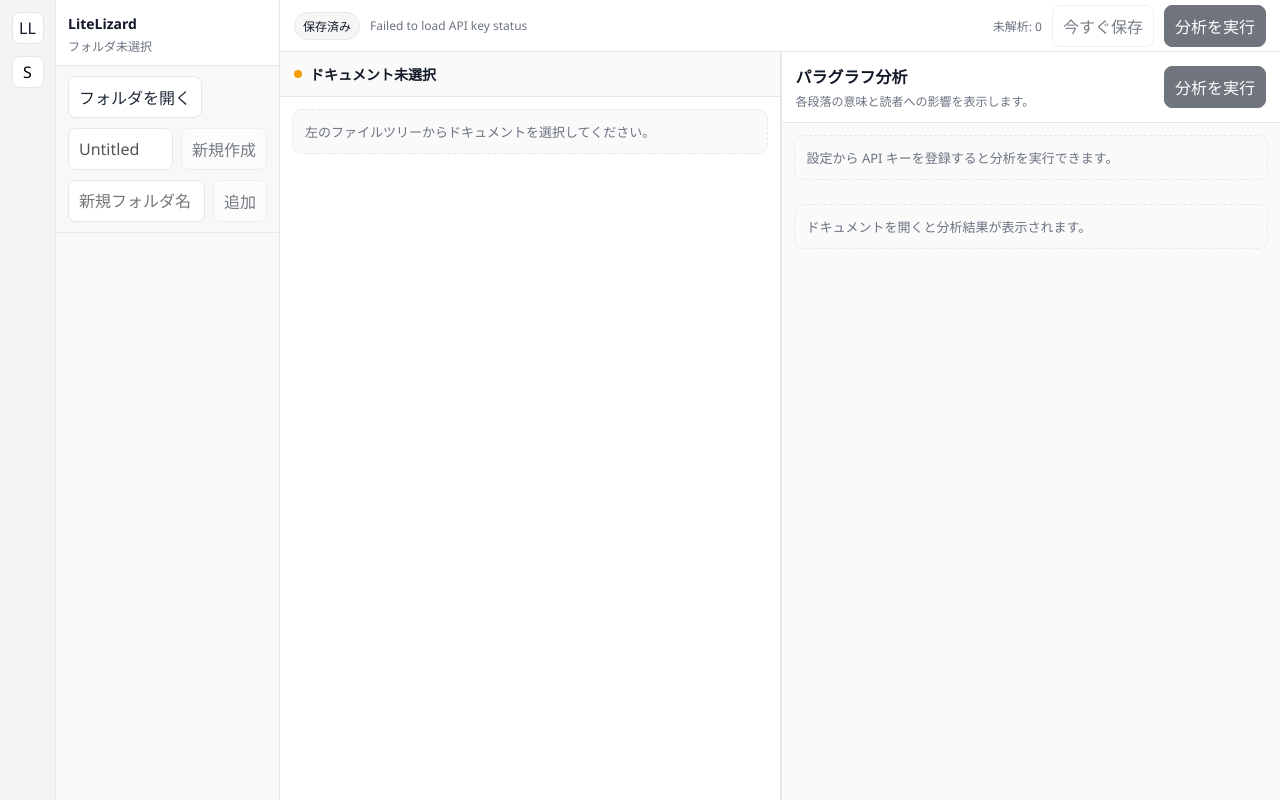
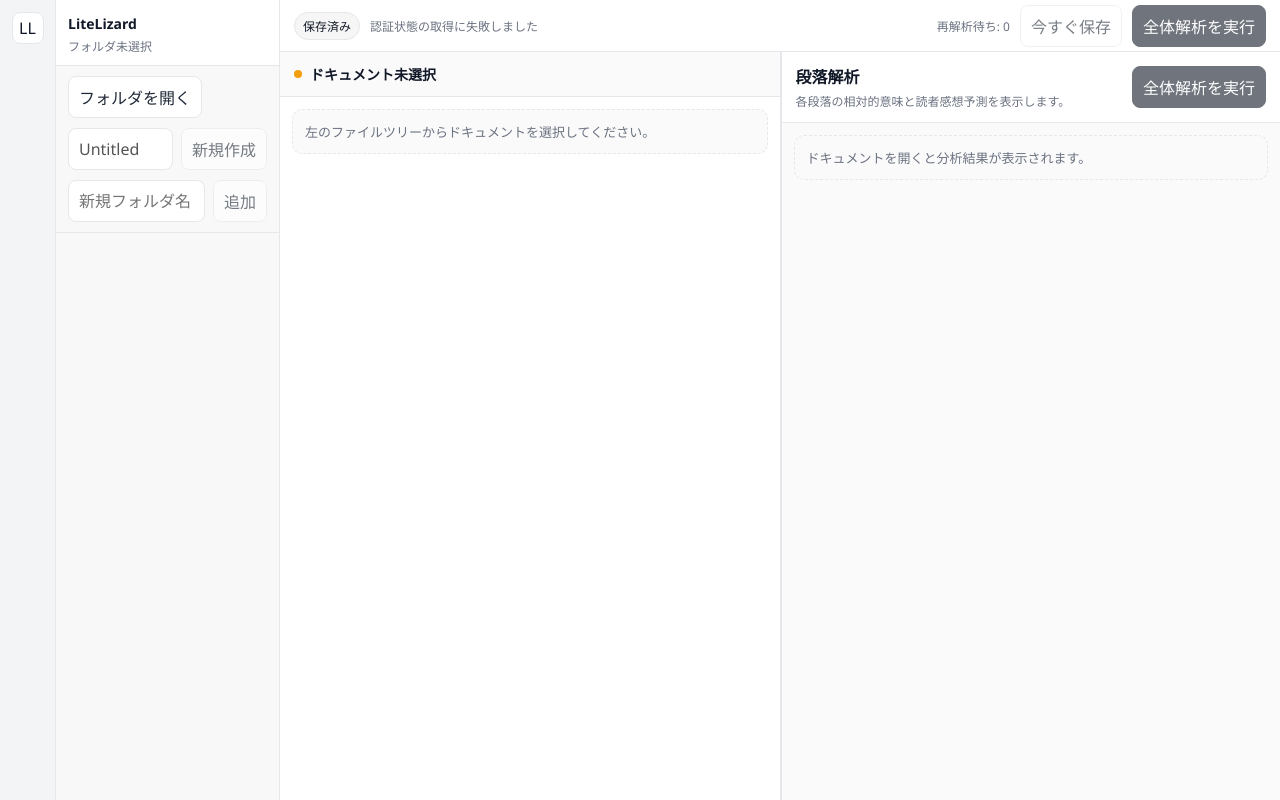
Before and after one commit to motimotinok/liteLizard, a React (Vite) app in the folder apps/desktop/: page / in a window 1280 px wide. Built offline with nearby package versions, Linux system fonts and the light colour scheme.

Commit message:
Update UI text to match spec

```diff
--- a/apps/desktop/src/renderer/App.tsx
+++ b/apps/desktop/src/renderer/App.tsx
@@ -2,7 +2,6 @@ import React, { useEffect, useMemo, useState } from 'react';
 import { ExplorerPane } from './components/ExplorerPane.js';
 import { EditorPane } from './components/EditorPane.js';
 import { AnalysisPane } from './components/AnalysisPane.js';
-import { SettingsDialog } from './components/SettingsDialog.js';
 import { useAppStore } from './store/useAppStore.js';
 
 function useIsNarrowLayout(breakpoint = 1100) {
@@ -29,7 +28,6 @@ export function App() {
     currentFilePath,
     document: currentDocument,
     dirty,
-    apiKeyConfigured,
     statusMessage,
     openFolder,
     createFolder,
@@ -39,12 +37,8 @@ export function App() {
     runAnalysis,
     saveNow,
     bootstrapApiKeyStatus,
-    saveApiKey,
-    clearApiKey,
   } = useAppStore();
 
-  const [settingsOpen, setSettingsOpen] = useState(false);
-  const [apiKeyInput, setApiKeyInput] = useState('');
   const [activeParagraphId, setActiveParagraphId] = useState<string | null>(null);
   const [splitPercent, setSplitPercent] = useState(50);
   const [resizing, setResizing] = useState(false);
@@ -147,7 +141,6 @@ export function App() {
         onCreateFolder={(name) => void createFolder(name)}
         onCreateDocument={(title) => void createDocument(title)}
         onSelectFile={(path) => void loadDocument(path)}
-        onSettingsClick={() => setSettingsOpen(true)}
       />
 
       <main className="workspace-main">
@@ -157,7 +150,7 @@ export function App() {
             <span className="toolbar-text">{statusMessage}</span>
           </div>
           <div className="workspace-toolbar-right">
-            <span className="toolbar-meta">未解析: {staleCount}</span>
+            <span className="toolbar-meta">再解析待ち: {staleCount}</span>
             <button className="action-button" onClick={() => void saveNow()} disabled={!currentDocument}>
               今すぐ保存
             </button>
@@ -166,7 +159,7 @@ export function App() {
               onClick={() => void runAnalysis()}
               disabled={!currentDocument}
             >
-              分析を実行
+              全体解析を実行
             </button>
           </div>
         </div>
@@ -194,22 +187,11 @@ export function App() {
                 document={currentDocument}
                 activeParagraphId={activeParagraphId}
                 onRunAnalysis={() => void runAnalysis()}
-                apiKeyConfigured={apiKeyConfigured}
               />
             </div>
           </div>
         </div>
       </main>
-
-      <SettingsDialog
-        isOpen={settingsOpen}
-        apiKeyConfigured={apiKeyConfigured}
-        apiKeyInput={apiKeyInput}
-        onApiKeyInputChange={setApiKeyInput}
-        onSaveApiKey={() => void saveApiKey(apiKeyInput)}
-        onClearApiKey={() => void clearApiKey()}
-        onClose={() => setSettingsOpen(false)}
-      />
     </div>
   );
 }
--- a/apps/desktop/src/renderer/components/AnalysisPane.tsx
+++ b/apps/desktop/src/renderer/components/AnalysisPane.tsx
@@ -4,7 +4,6 @@ import type { LizardStatus, LiteLizardDocument } from '@litelizard/shared';
 interface Props {
   document: LiteLizardDocument | null;
   activeParagraphId: string | null;
-  apiKeyConfigured: boolean;
   onRunAnalysis: () => void;
 }
 
@@ -43,32 +42,26 @@ function statusLabel(status: LizardStatus) {
     return '解析中';
   }
   if (status === 'complete') {
-    return '解析済み';
+    return '最新';
   }
   if (status === 'failed') {
     return '失敗';
   }
-  return '未解析';
+  return '再解析待ち';
 }
 
-export function AnalysisPane({ document, activeParagraphId, apiKeyConfigured, onRunAnalysis }: Props) {
+export function AnalysisPane({ document, activeParagraphId, onRunAnalysis }: Props) {
   return (
     <section className="analysis-shell">
       <div className="analysis-sticky-header">
         <div>
-          <h2 className="analysis-title">パラグラフ分析</h2>
-          <p className="analysis-subtitle">各段落の意味と読者への影響を表示します。</p>
+          <h2 className="analysis-title">段落解析</h2>
+          <p className="analysis-subtitle">各段落の相対的意味と読者感想予測を表示します。</p>
         </div>
-        <button
-          className="action-button action-button-primary"
-          onClick={onRunAnalysis}
-          disabled={!document || !apiKeyConfigured}
-        >
-          分析を実行
+        <button className="action-button action-button-primary" onClick={onRunAnalysis} disabled={!document}>
+          全体解析を実行
         </button>
       </div>
-
-      {!apiKeyConfigured ? <div className="analysis-info">設定から API キーを登録すると分析を実行できます。</div> : null}
 
       {!document ? (
         <div className="analysis-empty">ドキュメントを開くと分析結果が表示されます。</div>
@@ -82,10 +75,6 @@ export function AnalysisPane({ document, activeParagraphId, apiKeyConfigured, on
               paragraph.lizard.emotion && paragraph.lizard.emotion.length > 0
                 ? `読者には「${paragraph.lizard.emotion.join(' / ')}」の印象として伝わる可能性があります。`
                 : '読者への影響はまだ推定されていません。';
-            const suggestions =
-              paragraph.lizard.theme && paragraph.lizard.theme.length > 0
-                ? paragraph.lizard.theme.map((theme) => `「${theme}」を軸に具体例を補強すると伝わりやすくなります。`)
-                : ['提案を作成するには分析結果が必要です。'];
 
             return (
               <article key={paragraph.id} className={active ? 'analysis-card active' : 'analysis-card'}>
@@ -98,22 +87,13 @@ export function AnalysisPane({ document, activeParagraphId, apiKeyConfigured, on
                 </div>
 
                 <div className="analysis-section">
-                  <div className="analysis-section-title">意味</div>
+                  <div className="analysis-section-title">相対的意味</div>
                   <p className="analysis-section-body">{meaning}</p>
                 </div>
 
                 <div className="analysis-section">
-                  <div className="analysis-section-title">読者への影響</div>
+                  <div className="analysis-section-title">読者感想予測</div>
                   <p className="analysis-section-body">{readerImpact}</p>
-                </div>
-
-                <div className="analysis-section">
-                  <div className="analysis-section-title">提案</div>
-                  <ul className="analysis-suggestion-list">
-                    {suggestions.map((suggestion, suggestionIndex) => (
-                      <li key={`${paragraph.id}-${suggestionIndex}`}>{suggestion}</li>
-                    ))}
-                  </ul>
                 </div>
 
                 {paragraph.lizard.error ? (
--- a/apps/desktop/src/renderer/components/EditorPane.tsx
+++ b/apps/desktop/src/renderer/components/EditorPane.tsx
@@ -182,7 +182,7 @@ export function EditorPane({ document, dirty, activeParagraphId, setActiveParagr
             onKeyUp={onMoveCursor}
             onSelect={onMoveCursor}
             placeholder={
-              'ここに文章を入力してください...\n\n空行で段落を区切ると、右側に分析結果が表示されます。'
+              'ここにMarkdown本文を入力してください...\n\n空行で段落を区切ると、段落単位で解析結果が表示されます。'
             }
           />
         </div>
@@ -196,7 +196,7 @@ export function EditorPane({ document, dirty, activeParagraphId, setActiveParagr
         </div>
         <div className="editor-footer-right">
           <span className={dirty ? 'save-dot save-dot-dirty' : 'save-dot'} />
-          <span>{dirty ? '自動保存待ち' : '保存済み'}</span>
+          <span>{dirty ? '未保存の変更' : '保存済み'}</span>
         </div>
       </div>
     </section>
--- a/apps/desktop/src/renderer/components/ExplorerPane.tsx
+++ b/apps/desktop/src/renderer/components/ExplorerPane.tsx
@@ -9,7 +9,6 @@ interface Props {
   onCreateFolder: (name: string) => void;
   onCreateDocument: (title: string) => void;
   onSelectFile: (path: string) => void;
-  onSettingsClick: () => void;
 }
 
 interface TreeProps {
@@ -90,7 +89,6 @@ export function ExplorerPane({
   onCreateFolder,
   onCreateDocument,
   onSelectFile,
-  onSettingsClick,
 }: Props) {
   const [newDocTitle, setNewDocTitle] = useState('Untitled');
   const [newFolderName, setNewFolderName] = useState('');
@@ -131,9 +129,6 @@ export function ExplorerPane({
     <aside className="explorer-layout">
       <div className="explorer-iconbar">
         <div className="explorer-icon">LL</div>
-        <button className="explorer-icon-button" onClick={onSettingsClick} title="設定">
-          S
-        </button>
       </div>
 
       <div className="explorer-panel">
--- a/apps/desktop/src/renderer/components/SettingsDialog.tsx
+++ /dev/null
@@ -1,63 +0,0 @@
-import React from 'react';
-
-interface Props {
-  isOpen: boolean;
-  apiKeyConfigured: boolean;
-  apiKeyInput: string;
-  onApiKeyInputChange: (value: string) => void;
-  onSaveApiKey: () => void;
-  onClearApiKey: () => void;
-  onClose: () => void;
-}
-
-export function SettingsDialog({
-  isOpen,
-  apiKeyConfigured,
-  apiKeyInput,
-  onApiKeyInputChange,
-  onSaveApiKey,
-  onClearApiKey,
-  onClose,
-}: Props) {
-  if (!isOpen) {
-    return null;
-  }
-
-  return (
-    <div className="settings-overlay" role="dialog" aria-modal="true" aria-label="設定">
-      <div className="settings-dialog">
-        <div className="settings-dialog-header">
-          <h2>設定</h2>
-          <button className="icon-button" onClick={onClose}>
-            ×
-          </button>
-        </div>
-
-        <div className="settings-dialog-body">
-          <section className="settings-block">
-            <h3>API 設定</h3>
-            <p className="settings-caption">
-              OpenAI API キーを保存すると、段落分析を実行できます。現在の状態: {apiKeyConfigured ? '設定済み' : '未設定'}
-            </p>
-
-            <div className="settings-actions">
-              <input
-                type="password"
-                className="input-control"
-                placeholder="sk-..."
-                value={apiKeyInput}
-                onChange={(event) => onApiKeyInputChange(event.target.value)}
-              />
-              <button className="action-button action-button-primary" onClick={onSaveApiKey} disabled={!apiKeyInput.trim()}>
-                保存
-              </button>
-              <button className="action-button" onClick={onClearApiKey} disabled={!apiKeyConfigured}>
-                削除
-              </button>
-            </div>
-          </section>
-        </div>
-      </div>
-    </div>
-  );
-}
--- a/apps/desktop/src/renderer/store/useAppStore.ts
+++ b/apps/desktop/src/renderer/store/useAppStore.ts
@@ -38,50 +38,50 @@ export const useAppStore = create<AppState>((set, get) => ({
   revision: 0,
   dirty: false,
   apiKeyConfigured: false,
-  statusMessage: 'Ready',
+  statusMessage: '準備完了',
 
   openFolder: async () => {
     try {
       const root = await window.litelizard.openFolder();
       if (!root) {
-        set({ statusMessage: 'Open folder cancelled' });
+        set({ statusMessage: 'フォルダ選択をキャンセルしました' });
         return;
       }
       const tree = await window.litelizard.listTree(root);
-      set({ rootPath: root, tree, statusMessage: `Opened: ${root}` });
+      set({ rootPath: root, tree, statusMessage: `フォルダを開きました: ${root}` });
     } catch (error) {
       const message = error instanceof Error ? error.message : 'Unknown error';
-      set({ statusMessage: `Open folder failed: ${message}` });
+      set({ statusMessage: `フォルダを開けませんでした: ${message}` });
     }
   },
 
   createFolder: async (name: string) => {
     const root = get().rootPath;
     if (!root) {
-      set({ statusMessage: 'Open a folder first' });
+      set({ statusMessage: '先にフォルダを開いてください' });
       return;
     }
 
     const trimmed = name.trim();
     if (!trimmed) {
-      set({ statusMessage: 'Folder name is required' });
+      set({ statusMessage: 'フォルダ名を入力してください' });
       return;
     }
 
     try {
       await window.litelizard.createFolder(root, trimmed);
       const tree = await window.litelizard.listTree(root);
-      set({ tree, statusMessage: `Folder created: ${trimmed}` });
+      set({ tree, statusMessage: `フォルダを作成しました: ${trimmed}` });
     } catch (error) {
       const message = error instanceof Error ? error.message : 'Unknown error';
-      set({ statusMessage: `Create folder failed: ${message}` });
+      set({ statusMessage: `フォルダ作成に失敗しました: ${message}` });
     }
   },
 
   createDocument: async (title: string) => {
     const root = get().rootPath;
     if (!root) {
-      set({ statusMessage: 'Open a folder first' });
+      set({ statusMessage: '先にフォルダを開いてください' });
       return;
     }
 
@@ -94,11 +94,11 @@ export const useAppStore = create<AppState>((set, get) => ({
         document: created.document,
         revision: 0,
         dirty: false,
-        statusMessage: 'Document created',
+        statusMessage: 'ドキュメントを作成しました',
       });
     } catch (error) {
       const message = error instanceof Error ? error.message : 'Unknown error';
-      set({ statusMessage: `Create document failed: ${message}` });
+      set({ statusMessage: `ドキュメント作成に失敗しました: ${message}` });
     }
   },
 
@@ -110,10 +110,10 @@ export const useAppStore = create<AppState>((set, get) => ({
         document,
         revision: 0,
         dirty: false,
-        statusMessage: 'Document loaded',
+        statusMessage: 'ドキュメントを読み込みました',
       });
     } catch {
-      set({ statusMessage: 'JSON is invalid. Please repair manually.' });
+      set({ statusMessage: 'ドキュメントを読み込めませんでした。形式を確認してください。' });
     }
   },
 
@@ -126,7 +126,7 @@ export const useAppStore = create<AppState>((set, get) => ({
     set({
       document: updateParagraphInDocument(document, paragraphId, text),
       dirty: true,
-      statusMessage: 'Edited',
+      statusMessage: '本文を編集中',
     });
   },
 
@@ -139,7 +139,7 @@ export const useAppStore = create<AppState>((set, get) => ({
     set({
       document: reorderParagraphsInDocument(document, orderedIds),
       dirty: true,
-      statusMessage: 'Paragraphs reordered',
+      statusMessage: '段落順を変更しました',
     });
   },
 
@@ -166,17 +166,17 @@ export const useAppStore = create<AppState>((set, get) => ({
       const result = await window.litelizard.saveDocument(currentFilePath, document, revision);
       if (!result.ok) {
         if (result.code === 'REVISION_MISMATCH') {
-          set({ statusMessage: 'Revision mismatch. Reload and retry.' });
+          set({ statusMessage: '保存競合が発生しました。再読み込みして再実行してください。' });
           return;
         }
-        set({ statusMessage: 'Save failed' });
+        set({ statusMessage: '保存に失敗しました' });
         return;
       }
 
-      set({ dirty: false, revision: result.revision, statusMessage: 'Saved' });
+      set({ dirty: false, revision: result.revision, statusMessage: '保存しました' });
     } catch (error) {
       const message = error instanceof Error ? error.message : 'Unknown error';
-      set({ statusMessage: `Save failed: ${message}` });
+      set({ statusMessage: `保存に失敗しました: ${message}` });
     }
   },
 
@@ -187,13 +187,13 @@ export const useAppStore = create<AppState>((set, get) => ({
     }
 
     if (!apiKeyConfigured) {
-      set({ statusMessage: 'API key is not configured. Open Settings and save your API key.' });
+      set({ statusMessage: '解析の実行にはログインが必要です。' });
       return;
     }
 
     const staleParagraphs = collectStaleParagraphs(document);
     if (staleParagraphs.length === 0) {
-      set({ statusMessage: 'No stale paragraphs.' });
+      set({ statusMessage: '再解析が必要な段落はありません' });
       return;
     }
 
@@ -208,7 +208,7 @@ export const useAppStore = create<AppState>((set, get) => ({
           : paragraph
       ),
     };
-    set({ document: pendingDoc, statusMessage: 'Analyzing...' });
+    set({ document: pendingDoc, statusMessage: '全体解析を実行中...' });
 
     const payload: AnalysisRunInput = {
       documentId: document.documentId,
@@ -255,7 +255,7 @@ export const useAppStore = create<AppState>((set, get) => ({
           updatedAt: new Date().toISOString(),
         },
         dirty: true,
-        statusMessage: 'Analysis complete',
+        statusMessage: '全体解析が完了しました',
       });
     } catch (error) {
       const message = error instanceof Error ? error.message : 'Analysis failed';
@@ -276,7 +276,7 @@ export const useAppStore = create<AppState>((set, get) => ({
             : paragraph
         ),
       };
-      set({ document: failedDoc, statusMessage: `Analysis failed: ${message}` });
+      set({ document: failedDoc, statusMessage: `解析に失敗しました: ${message}` });
     }
   },
 
@@ -285,33 +285,33 @@ export const useAppStore = create<AppState>((set, get) => ({
       const status = await window.litelizard.getApiKeyStatus();
       set({ apiKeyConfigured: status.configured });
     } catch {
-      set({ statusMessage: 'Failed to load API key status' });
+      set({ statusMessage: '認証状態の取得に失敗しました' });
     }
   },
 
   saveApiKey: async (apiKey: string) => {
     const trimmed = apiKey.trim();
     if (!trimmed) {
-      set({ statusMessage: 'API key is required' });
+      set({ statusMessage: 'APIキーを入力してください' });
       return;
     }
 
     try {
       await window.litelizard.saveApiKey(trimmed);
-      set({ apiKeyConfigured: true, statusMessage: 'API key saved' });
+      set({ apiKeyConfigured: true, statusMessage: 'APIキーを保存しました' });
     } catch (error) {
       const message = error instanceof Error ? error.message : 'Unknown error';
-      set({ statusMessage: `Failed to save API key: ${message}` });
+      set({ statusMessage: `APIキー保存に失敗しました: ${message}` });
     }
   },
 
   clearApiKey: async () => {
     try {
       await window.litelizard.clearApiKey();
-      set({ apiKeyConfigured: false, statusMessage: 'API key cleared' });
+      set({ apiKeyConfigured: false, statusMessage: 'APIキーを削除しました' });
     } catch (error) {
       const message = error instanceof Error ? error.message : 'Unknown error';
-      set({ statusMessage: `Failed to clear API key: ${message}` });
+      set({ statusMessage: `APIキー削除に失敗しました: ${message}` });
     }
   },
 }));
```
Also changed, not shown: 1 other file (tests, documents, lock files or other folders).
